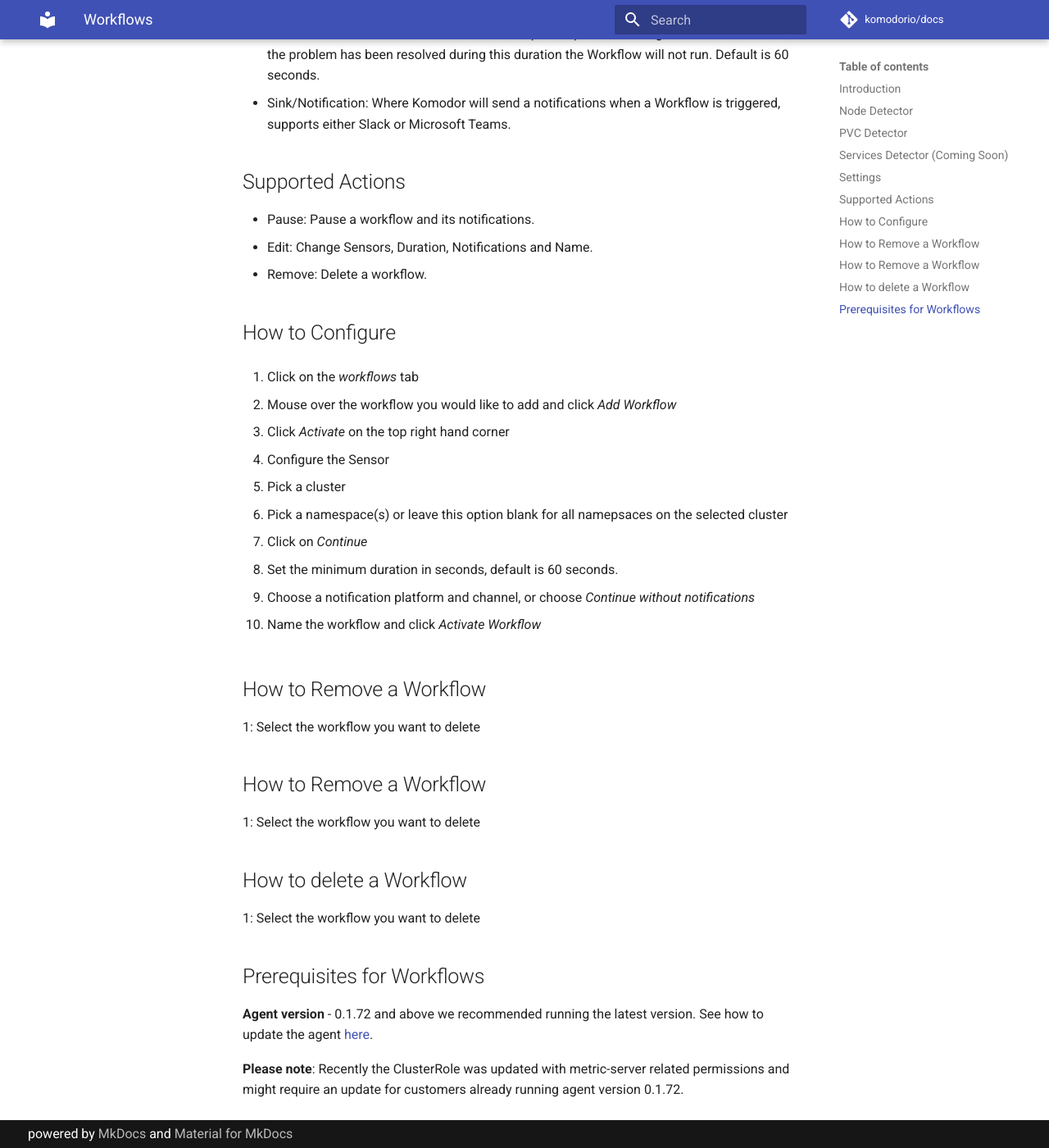
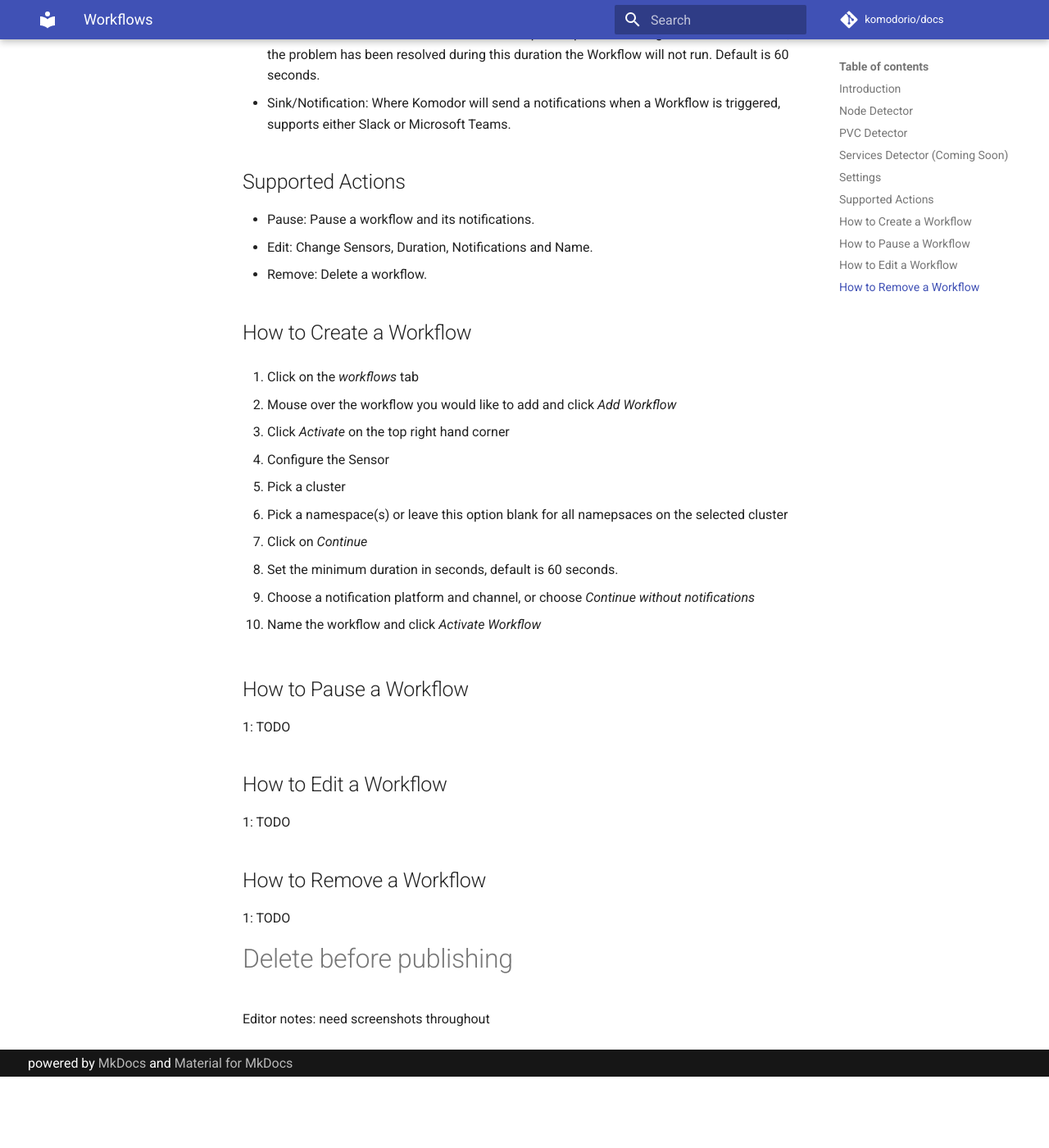
Before and after one commit to komodorio/docs, an MkDocs documentation site: the page built from docs/Learn/Playbook.md, in a window 1280 px wide and 1400 px high, scrolled down 1819 px. Shown: the whole window at 82% size. Built offline with MkDocs 1.6.1 and Material for MkDocs 9.7.7, drawn with Linux system fonts in a browser that asks for light colours; comment, search, counter and statistics services are not loaded; after the commit the page ends 3132 px from its top, so only the background shows below that.

Commit message:
Update Playbook.md

```diff
--- a/docs/Learn/Playbook.md
+++ b/docs/Learn/Playbook.md
@@ -56,7 +56,7 @@
 - Edit: Change Sensors, Duration, Notifications and Name.
 - Remove: Delete a workflow.
 
-## How to Configure
+## How to Create a Workflow
 
 1. Click on the _workflows_ tab
 
@@ -78,27 +78,19 @@
 
 10. Name the workflow and click _Activate Workflow_
 
-## How to Remove a Workflow
+## How to Pause a Workflow
 
-1: Select the workflow you want to delete
+1: TODO
+
+## How to Edit a Workflow
+
+1: TODO
+
 
 ## How to Remove a Workflow
 
-1: Select the workflow you want to delete
+1: TODO
 
 
-## How to delete a Workflow
-
-1: Select the workflow you want to delete
-
-
-
-
-
-
-
-## Prerequisites for Workflows
-
-**Agent version** - 0.1.72 and above we recommended running the latest version. See how to update the agent [here](https://docs.komodor.com/Learn/Komodor-Agent.html#updating-the-agent).
-
-**Please note**: Recently the ClusterRole was updated with metric-server related permissions and might require an update for customers already running agent version 0.1.72.
+# Delete before publishing
+Editor notes: need screenshots throughout
```
